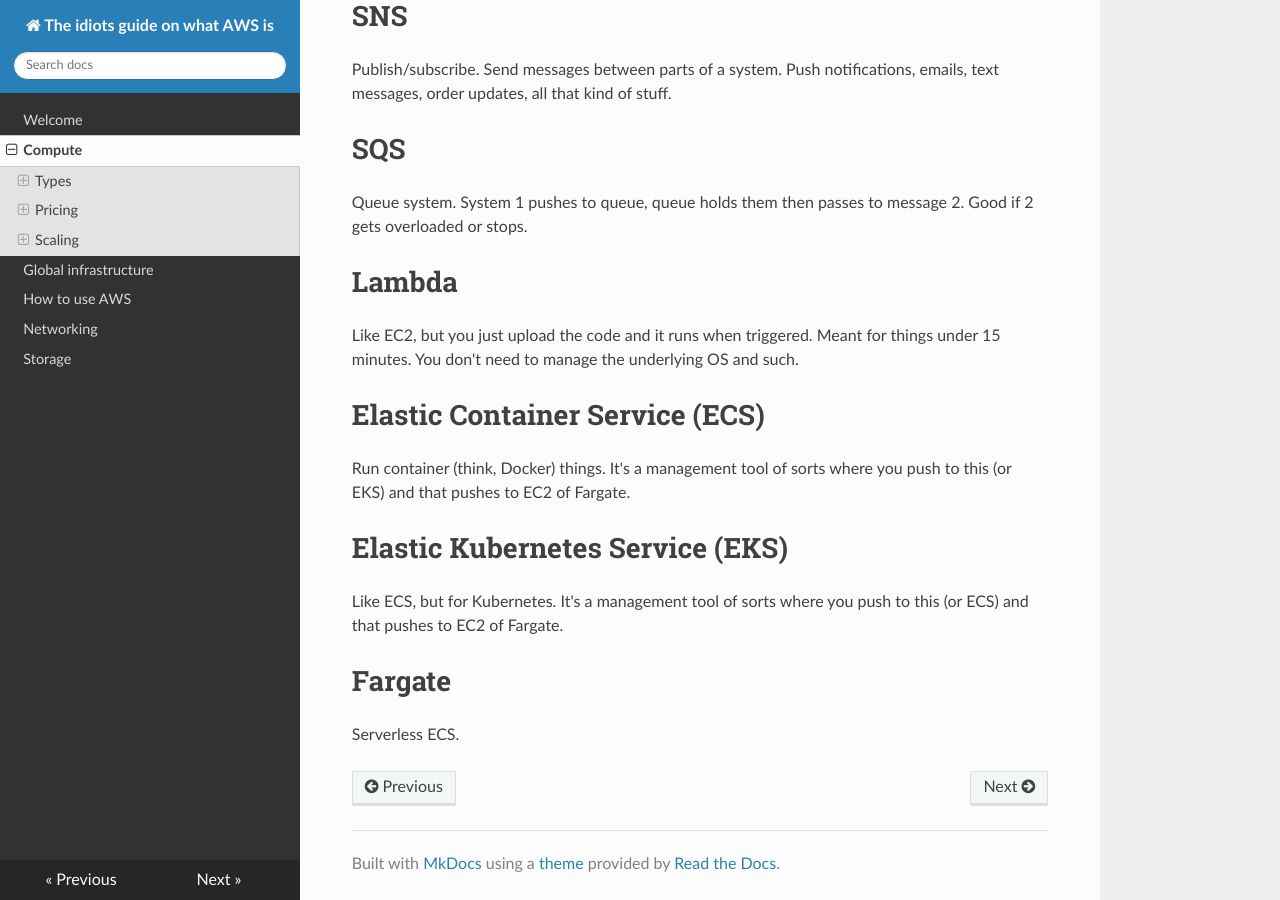
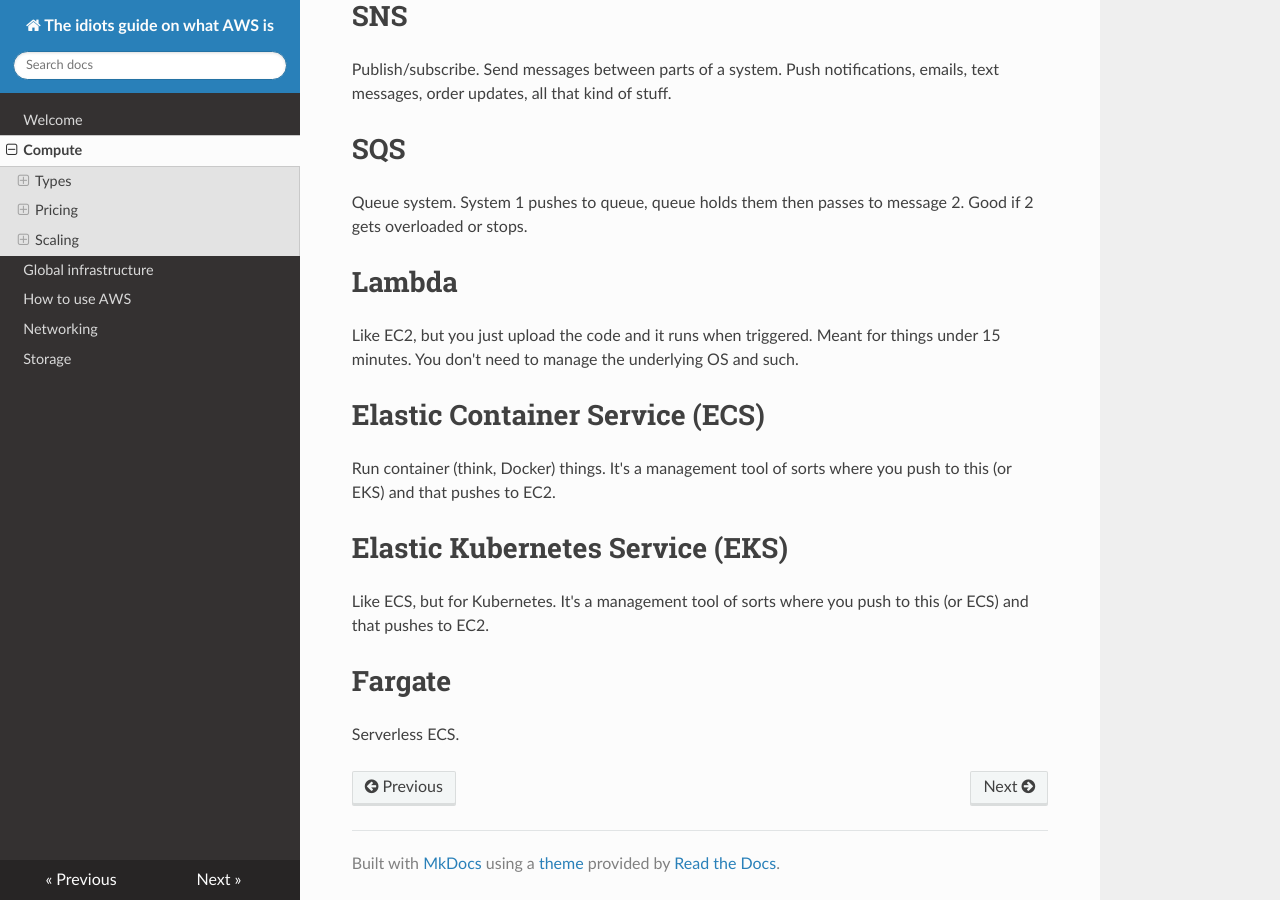
Before and after one commit to KanChiMoe/aws-docs, an MkDocs documentation site: the page built from docs/compute.md, in a window 1280 px wide and 900 px high, scrolled down 2846 px. Built offline with MkDocs 1.6.1, drawn with Linux system fonts in a browser that asks for light colours; nearby versions of some CDN libraries.

Commit message:
reword corrections

```diff
--- a/docs/compute.md
+++ b/docs/compute.md
@@ -104,11 +104,11 @@ Like EC2, but you just upload the code and it runs when triggered. Meant for thi
 
 # Elastic Container Service (ECS)
 
-Run container (think, Docker) things. It's a management tool of sorts where you push to this (or EKS) and that pushes to EC2 of Fargate.
+Run container (think, Docker) things. It's a management tool of sorts where you push to this (or EKS) and that pushes to EC2.
 
 # Elastic Kubernetes Service (EKS)
 
-Like ECS, but for Kubernetes. It's a management tool of sorts where you push to this (or ECS) and that pushes to EC2 of Fargate.
+Like ECS, but for Kubernetes. It's a management tool of sorts where you push to this (or ECS) and that pushes to EC2.
 
 # Fargate
 
```
